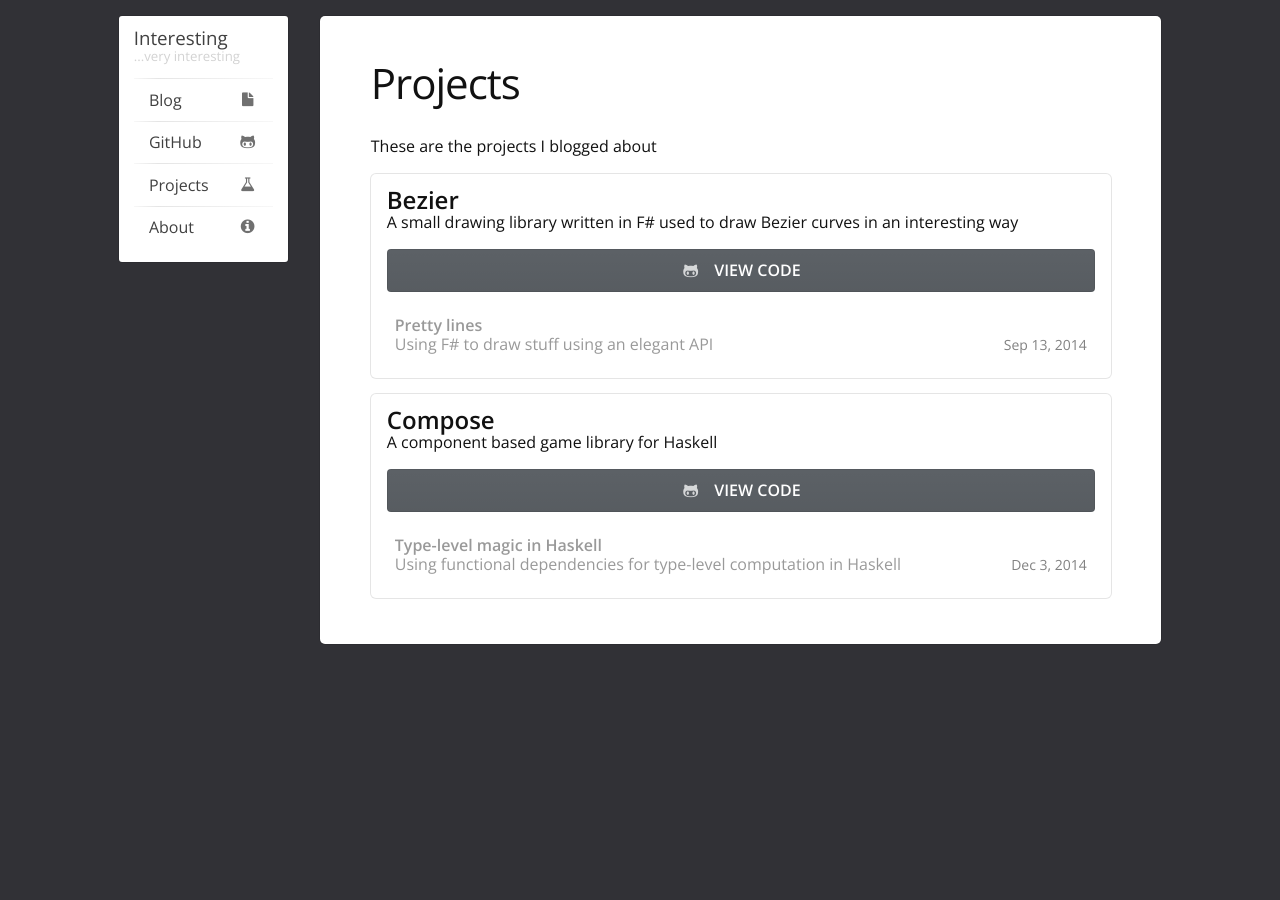
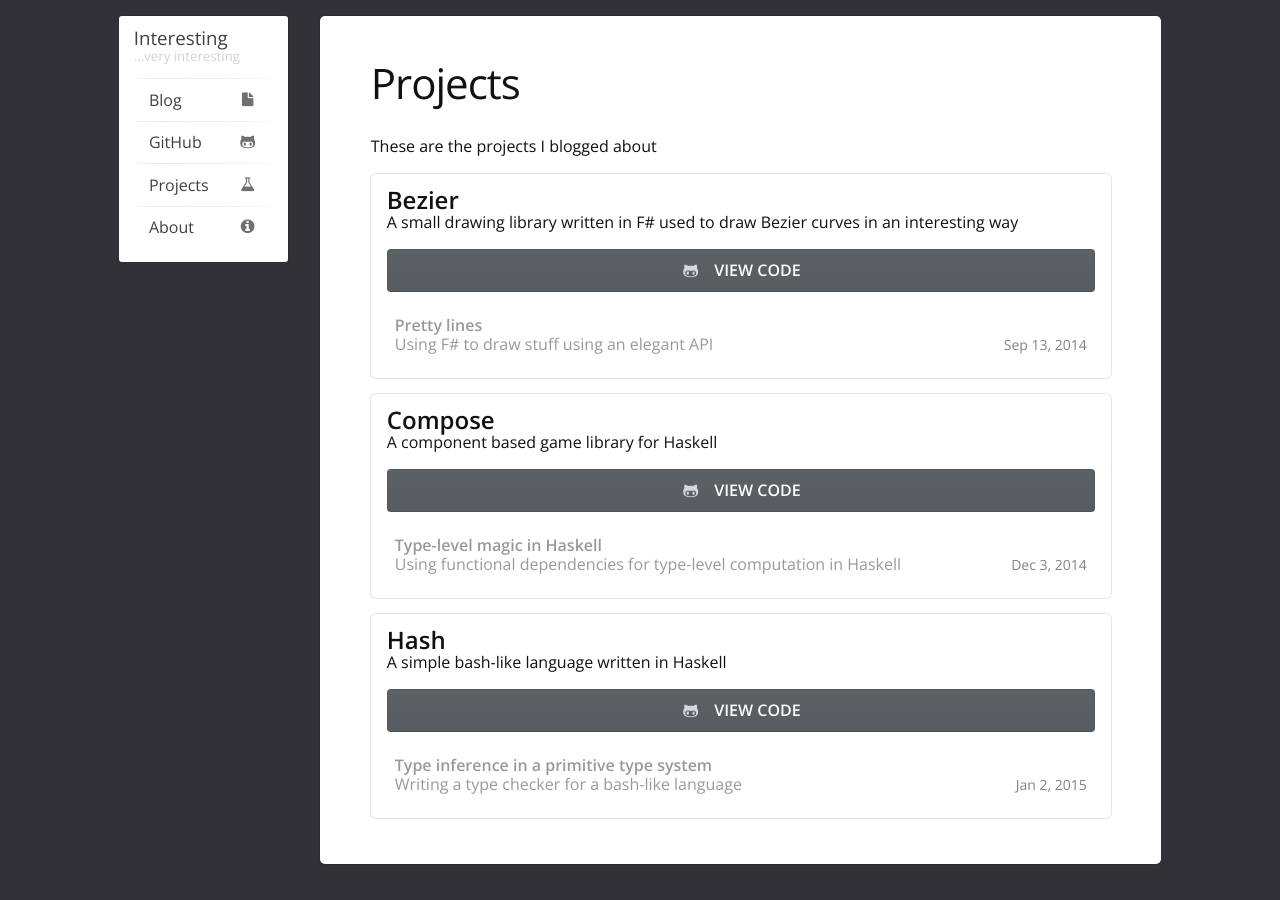
Before and after one commit to LukaHorvat/lukahorvat.github.io, a Jekyll site: the page built from projects/index.html, in a window 1280 px wide. Built offline with Jekyll 4.4.1, drawn with Linux system fonts in a browser that asks for light colours; some of the changed lines change nothing that is shown.

Commit message:
Hash type inference

```diff
--- a/_data/project.yml
+++ b/_data/project.yml
@@ -4,3 +4,6 @@ fsharp-drawer:
 compose:
     name: Compose
     description: "A component based game library for Haskell"
+hash:
+    name: Hash
+    description: "A simple bash-like language written in Haskell"
--- /dev/null
+++ b/_posts/2015-01-02-hash.markdown
@@ -0,0 +1,171 @@
+---
+layout: post
+title: Type inference in a primitive type system
+description: Writing a type checker for a bash-like language
+date: 2015-01-02 16:11:00
+categories: programming
+project_id: hash
+---
+As a part of a course I'm taking, we were tasked to write an interpreter for a language intended to be used like bash.
+While the actual assignment specs were pretty tame, I decided to spice things up a bit and include an actual type
+system with complete type inference.
+
+It's very simplistic with only 4 types. Strings, boolean value, numbers and the unit type. There's also the 'any' type
+that doesn't add any information to the inference process and is used for special cases.
+While that isn't really impressive, it was fun to write and I've never done it before, so why not write a run-down of
+how I decided to do it.
+
+The structure
+-------------
+
+The source code is parsed into an AST. We differentiate between expressions and statements.
+An expression can be a number/string/boolean literal, a variable or a function name followed by a list of expressions
+that represent function application.
+A statement can be an assignment, a bare expression, if/while control flow structures, a return or just a block of
+code represented as a list of statements.
+
+{% highlight haskell %}
+data Expression = Number Rational
+                | String Text
+                | Boolean Bool
+                | Variable Text
+                | Binary Text Expression Expression
+                | Unary Text Expression
+                | Application Text [Expression]
+
+data Statement = Assignment Text Expression
+               | Line Expression
+               | If Expression Statement (Maybe Statement)
+               | While Expression Statement
+               | Return Expression
+               | Routine [Statement]
+{% endhighlight %}
+
+Preparation
+-----------
+
+The way we represent a program in the type solver is also important.
+Everything that can have a type attached to it I call a `TypePoint`. There 4 things that are `TypePoint`s.
+Local variables, the return values of functions, their arguments and types themselves.
+As I said before, a type is a `Number`, a `Boolean`, a `String`, the `Unit` type or `Any`.
+
+
+{% highlight haskell %}
+data TypePoint = Variable Text Text
+               | Return Text
+               | Argument Text Int
+               | Literal Type
+
+data Type = Number | Boolean | String | Unit | Any
+{% endhighlight %}
+
+While this is a complete type inference (type annotation syntax isn't even included in the language), that doesn't
+mean much. The only way to get polymorphism is with the `Any` type, but I've disallowed writing non-native functions
+that are polymorphic. So while it's possible to make a function that only prints it's argument, that function
+would be bound to the type of it's argument the first time you apply it somewhere in your code.
+You can, of course, define a function and never use it. In that case it's type is considered undecided.
+
+The solver works by threading a state through the algorithm. The state holds all the currently added `TypePoint`s,
+the actual types attached to them, a list of "stuff that doesn't make sense" and a list of connections.
+The things that don't make sense are errors in the code. If you use a function in a wrong way, it gets reported to
+the list.
+Connections are a part of the algorithm I'll describe in the next section.
+
+{% highlight haskell %}
+data State = State
+           { points :: [TypePoint]
+           , types :: Map TypePoint Type
+           , connections :: Map TypePoint [TypePoint]
+           , contradictions :: [Text] }
+{% endhighlight %}
+
+We traverse the AST and collect up all the mentioned `TypePoint`s. There's no lexical scoping other than each
+function's scope so it's enough to tag local variables with the name of the function they belong to.
+
+The algorithm
+-------------
+
+We traverse the AST again. This time we're looking for "connections". It's the clues that will collectively tell us
+what's what. We need a way to convert an `Expression` into a `TypePoint` we can attach to. An expression literal gets
+converted into a type literal. A variable converts to a variable `TypePoint` and function application converts to the
+return type of the function being applied.
+
+There are a couple of special cases built into the engine itself. One of those is the `id` function that is of type
+`Any -> Any`, but actually connects the type of it's argument to the type it returns.
+
+{% highlight haskell %}
+etPoint :: Text -> AST.Expression -> TypePoint
+getPoint _    (AST.Number _)        = Literal Number
+getPoint _    (AST.String _)        = Literal String
+getPoint _    (AST.Boolean _)       = Literal Boolean
+getPoint name (AST.Variable v)      = Variable name v
+getPoint name (AST.Application f es) = case (f, es) of
+    ("id", a : _) -> getPoint name a --Redirects to the return type of the argument
+    _             -> Return f
+{% endhighlight %}
+
+When traversing, we look for functions applications. There, we connect the actual expressions that are being
+passed, to the types of the function's arguments. We also know that `If` and `While` have boolean expressions
+as conditions, so we can connect any expression in a condition to the `Boolean` type literal.
+
+Another special case is the equality checking operator. It's type is `Any -> Any -> Any`, but it actually connects
+the types of it's arguments.
+
+{% highlight haskell %}
+connectStatement :: Text -> State -> Statement -> State
+connectStatement name state stmt = case stmt of
+    AST.Line expr     -> connectExpression name state expr
+    AST.If cond th el ->
+        let step3 = connectStatement name step2 th
+            step2 = connectExpression name step1 cond
+            step1 = isBool cond state
+        in case el of
+            Just ex -> connectStatement name step3 ex
+            Nothing -> step3
+    AST.While cond s ->
+        let step3 = connectStatement name step2 s
+            step2 = connectExpression name step1 cond
+            step1 = isBool cond state
+        in step3
+    AST.Routine ss   -> foldl' (connectStatement name) state ss
+    _                -> addConnection this (getPoint name expr) newState
+    where (this, expr) = case stmt of
+              AST.Assignment s e -> (Variable name s, e)
+              AST.Return e       -> (Return name, e)
+          newState = case expr of AST.Application _ es -> connectExpression name state expr ; _ -> state
+          isBool e = addConnection (getPoint name e) (Literal Boolean)
+
+connectExpression :: Text -> State -> Expression -> State
+connectExpression name state expr = case expr of
+    AST.Application f es | f `elem` ["eq", "neq"] -> connect es
+                         | otherwise              -> foldl' (process f) state $ zip es [0..]
+    _ -> state
+    where process f st (ex, i) = addConnection this (getPoint name ex) newSt
+              where this = Argument f i
+                    newSt = case ex of AST.Application _ es -> connectExpression name st ex ; _ -> st
+          connect [e1, e2] = addConnection (getPoint name e1) (getPoint name e2) step2
+              where step1 = connectExpression name state e1
+                    step2 = connectExpression name step1 e2
+{% endhighlight %}
+
+Now that we have everything connected up, we take that graph and split it up into components. There's
+already a library for that included with Haskell Platform. Each of those components has to have a single
+type assigned to them.
+The natively implemented functions already have their types hardcoded, and if there's a native function somewhere
+in a component, we know the types of everything in that component. If there isn't, it means that everything in
+that component is unused. The input ultimately comes from the user in a form of a string that we can parse into
+other types. If any part of the component was used in executable code, we would know it's type because we would know
+the types of the arguments.
+That's not a proof, but it should be convincing enough.
+
+Summary
+-------
+
+And there you have it! Simple!
+The implementation wasn't written to be efficient but the algorithm itself should be relatively fast.
+Probably somewhere between linear and quadratic complexity WRT to the number of `TypePoint`s. Even the
+implementation should be at least quadratic.
+
+The code as it looks at the time of the writing is available [here](https://github.com/LukaHorvat/Hash/tree/39800263600e0dd9845e2aab39ab4f14bb845575).
+I've only covered the type checker in this post, but the interpreter itself is also fully functional and relatively
+interesting.
```
